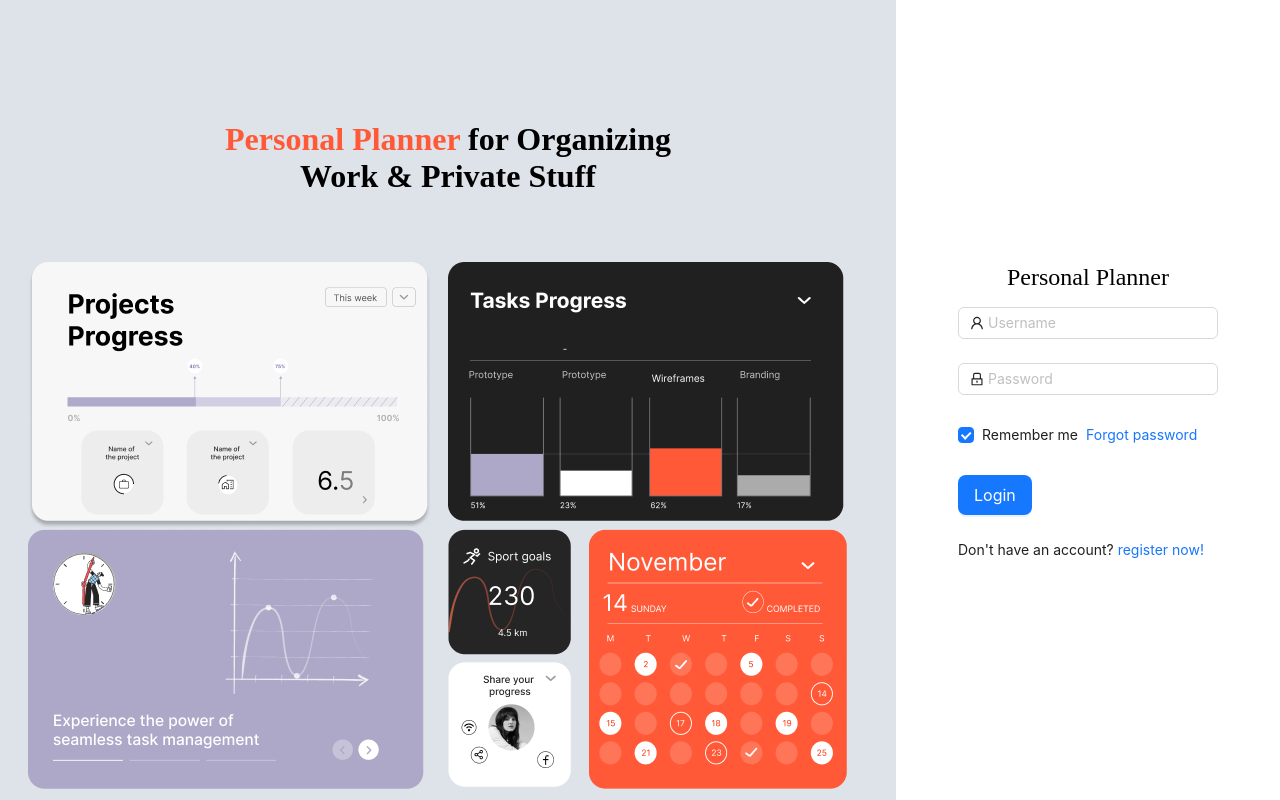
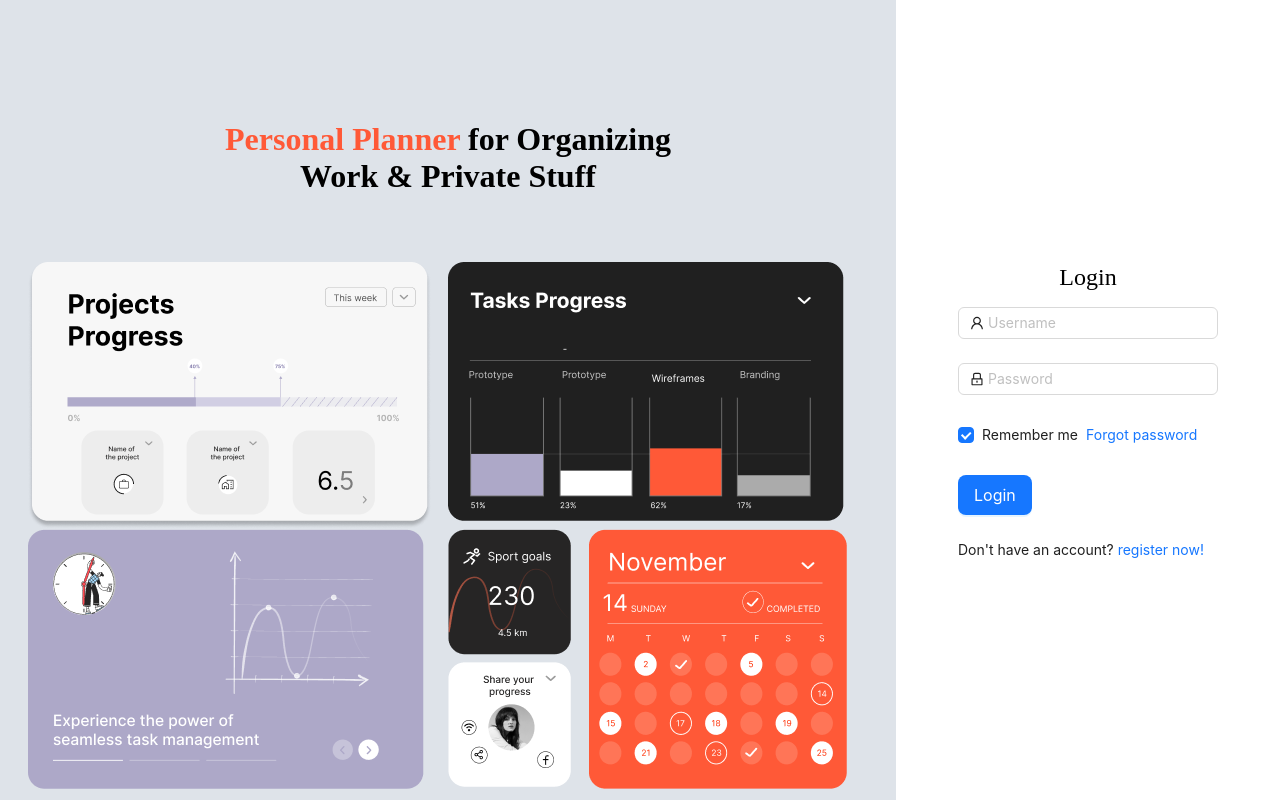
Before and after one commit to LiliAzatyan/time-wise-web, a React (Create React App) app: page / in a window 1280 px wide. Built offline with nearby package versions, Linux system fonts and the light colour scheme.

Commit message:
change register and login pages logic

```diff
--- a/src/pages/login-and-register/index.js
+++ b/src/pages/login-and-register/index.js
@@ -1,4 +1,3 @@
-// import { Form } from "antd";
 import { memo, useState } from "react";
 import LeftSide from "./left-side";
 import Register from "./register";
@@ -17,7 +16,7 @@ const LoginAndRegister = () => {
     <div className={loginStyle.container}>
       <LeftSide loginStyle={loginStyle}/>
       <div className={loginStyle.right}>
-        <p className={loginStyle.title}>Personal Planner</p>
+        <p className={loginStyle.title}> {showLogin?"Login":"Register"}</p>
         {showLogin ? <Login setShowLogin={setShowLogin}/> : <Register setShowLogin={setShowLogin}/> }
       </div>
     </div>
--- a/src/pages/login-and-register/register/index.js
+++ b/src/pages/login-and-register/register/index.js
@@ -13,6 +13,7 @@ const Register = (props) => {
   const onFinish = (values) => {
     users.push(values)
     localStorage.setItem("users", JSON.stringify(users))
+    form.resetFields()
     console.log(users);
   };
 
```
